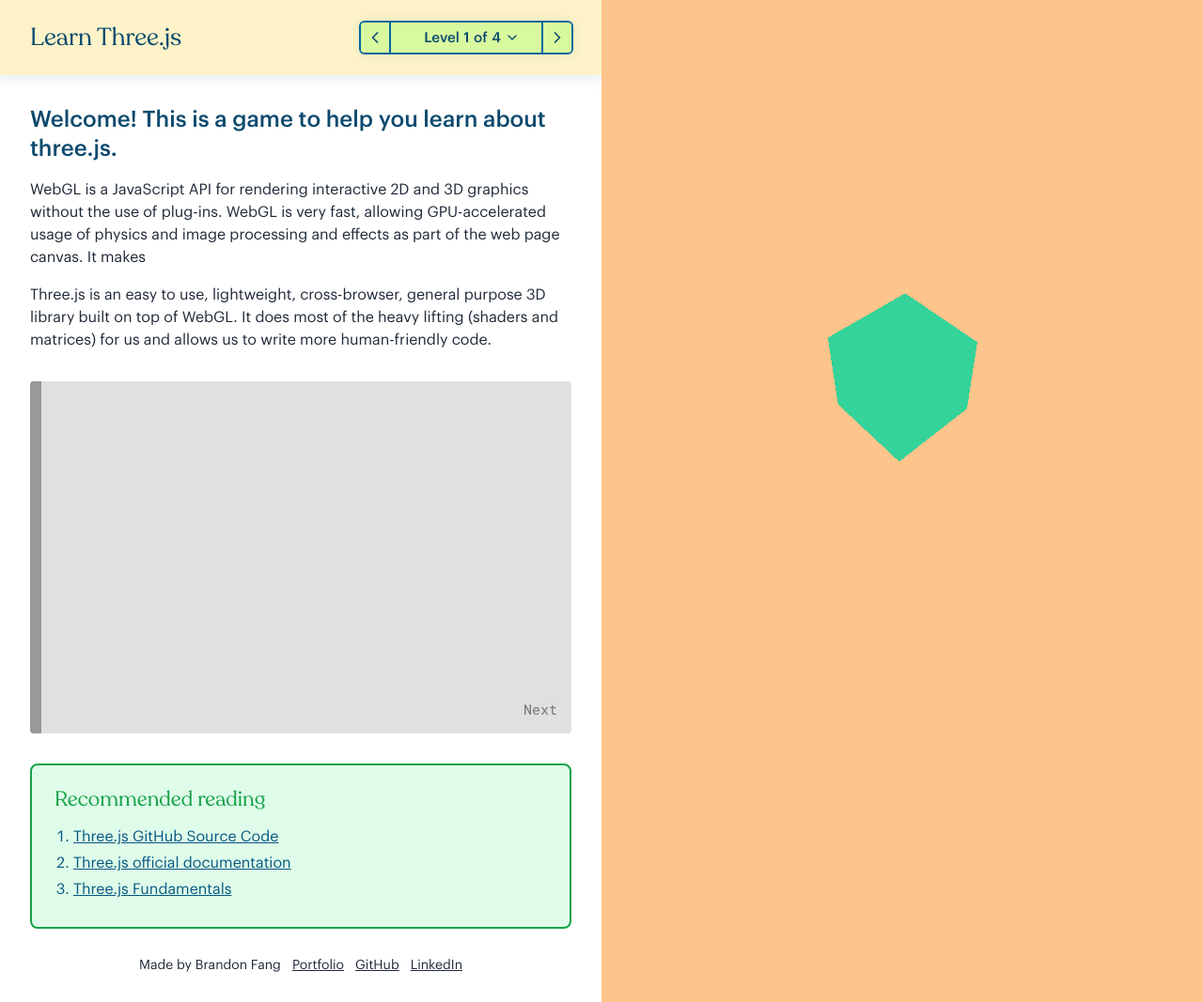
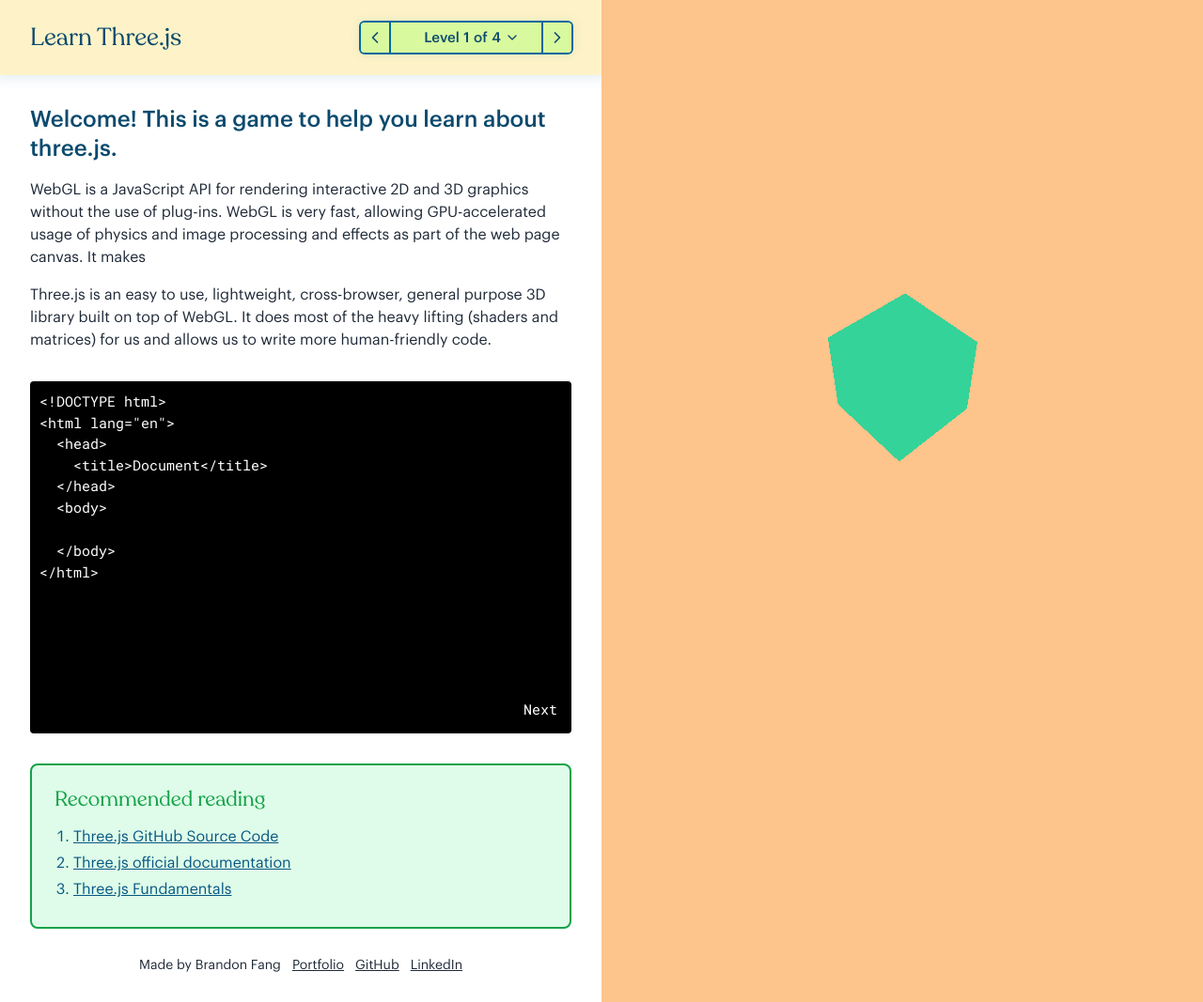
Before and after one commit to brandonfang/learn-three-js, a PHP site: page / in a window 1280 px wide. Shown: the whole page at 94% size. Run offline with PHP 8.4, Linux system fonts and the light colour scheme.

Commit message:
Update editor

```diff
--- a/css/style.css
+++ b/css/style.css
@@ -335,27 +335,16 @@ pre {
   font-family: 'Roboto Mono', monospace;
   font-size: 15px;
   line-height: 1.5;
-  color: #777;
+  color: rgb(255, 255, 255);
 }
 
 #css {
   height: 375px;
   position: relative;
-  padding: 10px 10px 10px 40px;
-  background-color: #e0e0e0;
+  padding: 10px 10px 10px 10px;
+  background-color: #000000;
   border-radius: 4px;
   overflow: hidden;
-}
-
-.line-numbers {
-  position: absolute;
-  top: 0;
-  bottom: 0;
-  left: 0;
-  padding: 10px 6px;
-  text-align: right;
-  background-color: #999;
-  color: #D5D5D5;
 }
 
 #code {
--- a/index.html
+++ b/index.html
@@ -51,26 +51,11 @@
 
         <div class="editor" id="editor">
           <div id="css">
-            <div class="line-numbers">
-              <br>
-              <br>
-              <br>
-              <br>
-              <br>
-              <br>
-              <br>
-              <br>
-              <br>
-              <br>
-              <br>
-              <br>
-              <br>
-            </div>
             <pre id="before"></pre>
             <textarea id="code" autofocus autocapitalize="none"></textarea>
             <pre id="after"></pre>
           </div>
-          <button id="next" class="translate">Next</button>
+          <button id="next">Next</button>
         </div>
 
         <div class="reference">
--- a/js/levels.js
+++ b/js/levels.js
@@ -9,8 +9,9 @@ let levels = [
     board: '',
     selector: '',
     style: {},
-    before: '',
-    after: '',
+    before:
+      '<!DOCTYPE html>\n<html lang="en">\n  <head>\n    <title>Document</title>\n  </head>\n  <body>',
+    after: '  </body>\n</html>',
   },
   {
     number: 2,
--- a/js/script.js
+++ b/js/script.js
@@ -1,5 +1,5 @@
 // import * as THREE from 'three';
-console.log(THREE);
+// console.log(THREE);
 
 let container = document.getElementById('canvas');
 
```
